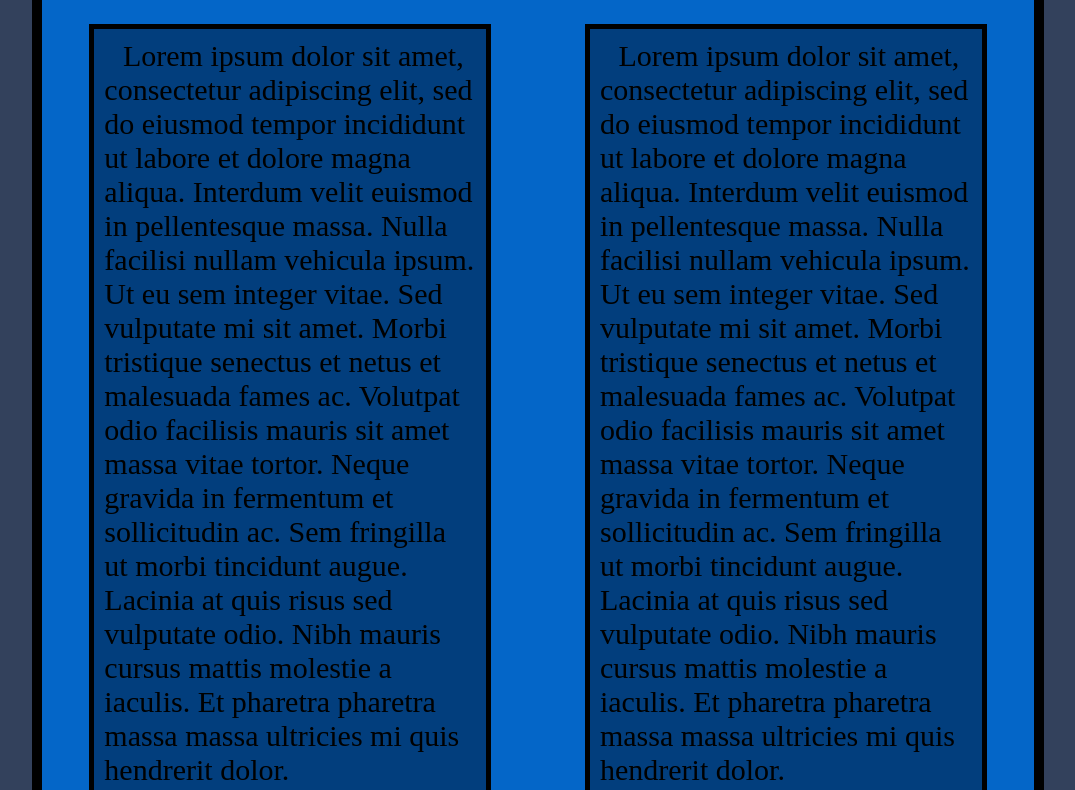
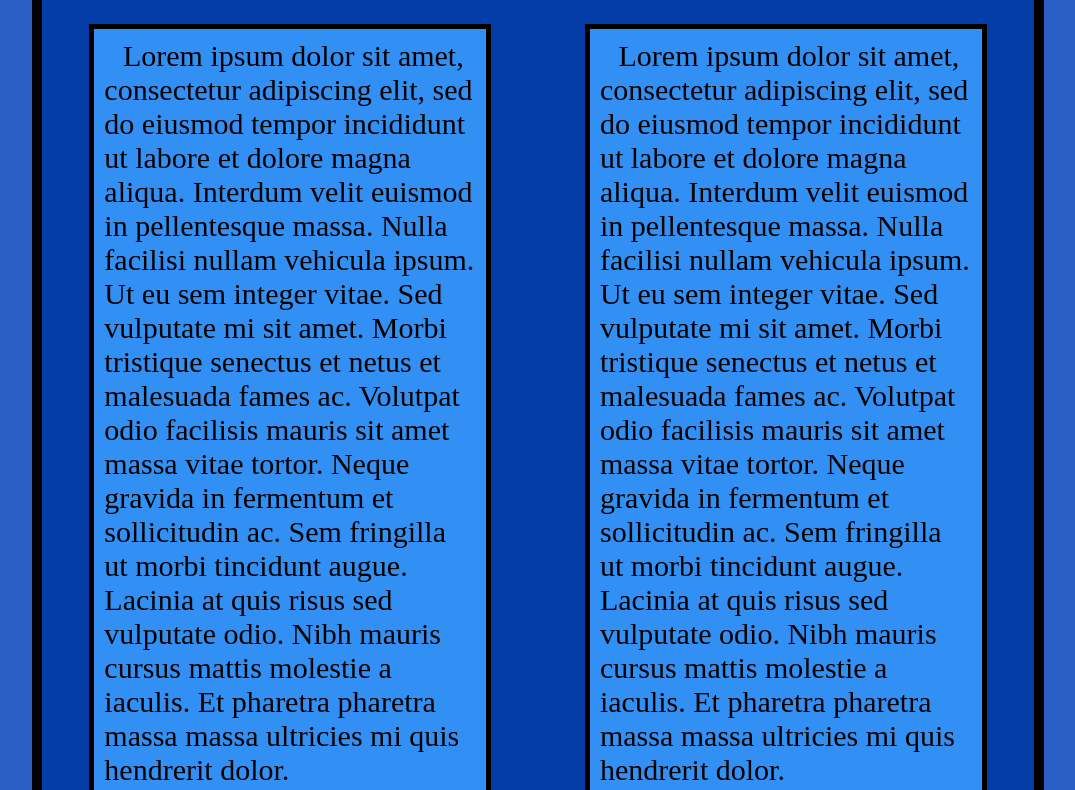
Before and after one commit to MWLordMason/Projects, a plain HTML site: page CV.html in a window 1280 px wide. Shown: the part 900-1690 px from the top of the page, without its empty margins (102-1177 px from the left). Drawn offline with Linux system fonts and the light colour scheme.

Commit message:
final commit

```diff
--- a/aboutstyle.css
+++ b/aboutstyle.css
@@ -1,10 +1,10 @@
 
 :root {
-    --blueborder: #0466C8;
-    --bluedescirption: #023E7D;
-    --bluetab: #001845;
-    --bluewebsite: #33415C;
-    --bluetext: #979DAC;
+    --blueborder:#043da7;
+    --bluedescirption: #3290f5;
+    --bluetab:  #0e7ae6;
+    --bluewebsite: #2b5ec4;
+    --bluetext: #60646e;
 }
 
 body {
--- a/cvstyle.css
+++ b/cvstyle.css
@@ -1,9 +1,9 @@
 :root {
-    --blueborder: #0466C8;
-    --bluedescirption: #023E7D;
-    --bluetab: #001845;
-    --bluewebsite: #33415C;
-    --bluetext: #979DAC;
+  --blueborder:#043da7;
+  --bluedescirption: #3290f5;
+  --bluetab:  #0e7ae6;
+  --bluewebsite: #2b5ec4;
+  --bluetext: #60646e;
 }
 
 body {
--- a/portfoliostyle.css
+++ b/portfoliostyle.css
@@ -1,9 +1,9 @@
 :root {
-    --blueborder: #0466C8;
-    --bluedescirption: #023E7D;
-    --bluetab: #001845;
-    --bluewebsite: #33415C;
-    --bluetext: #979DAC;
+  --blueborder:#043da7;
+  --bluedescirption: #3290f5;
+  --bluetab:  #0e7ae6;
+  --bluewebsite: #2b5ec4;
+  --bluetext: #60646e;
 }
 
 body {
```
